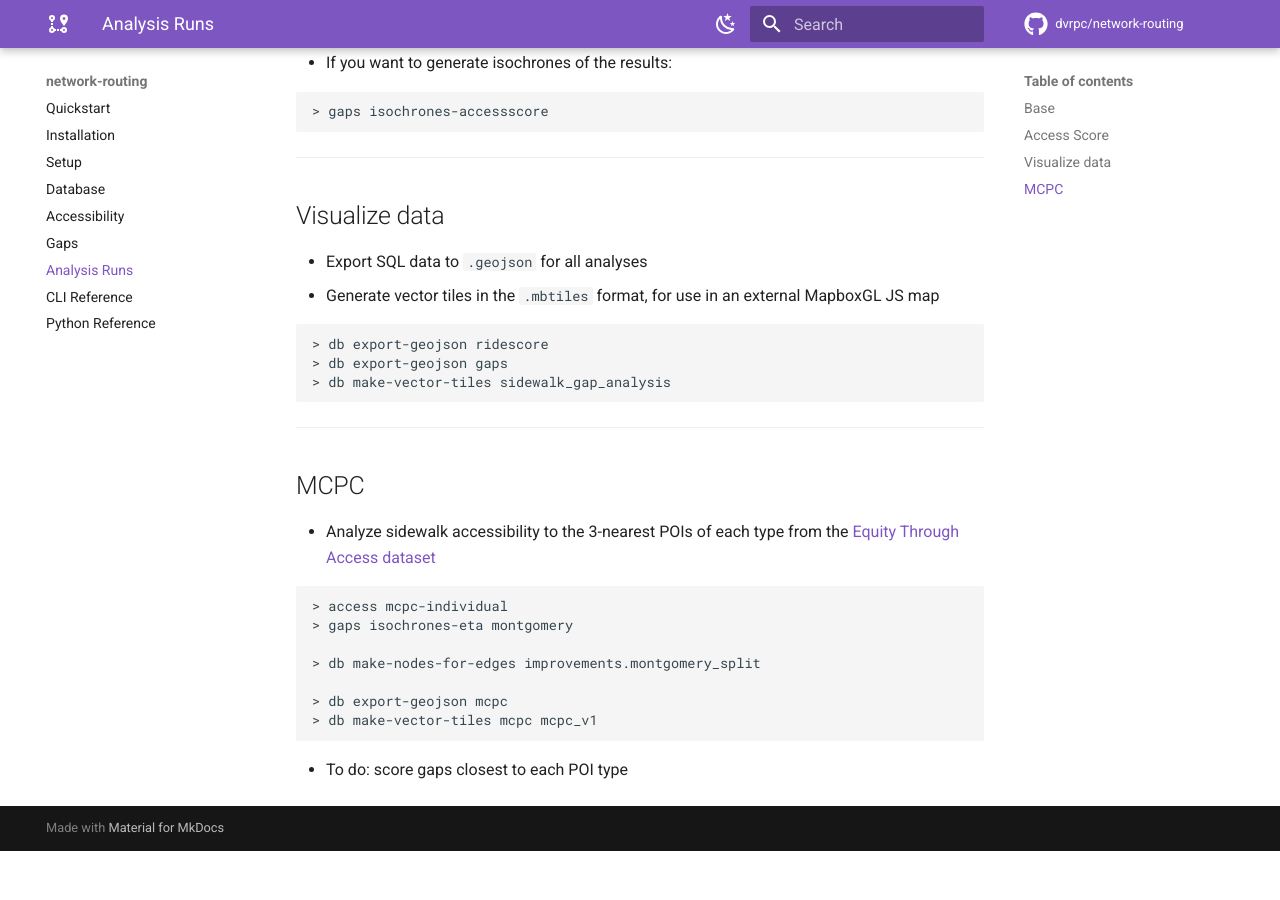
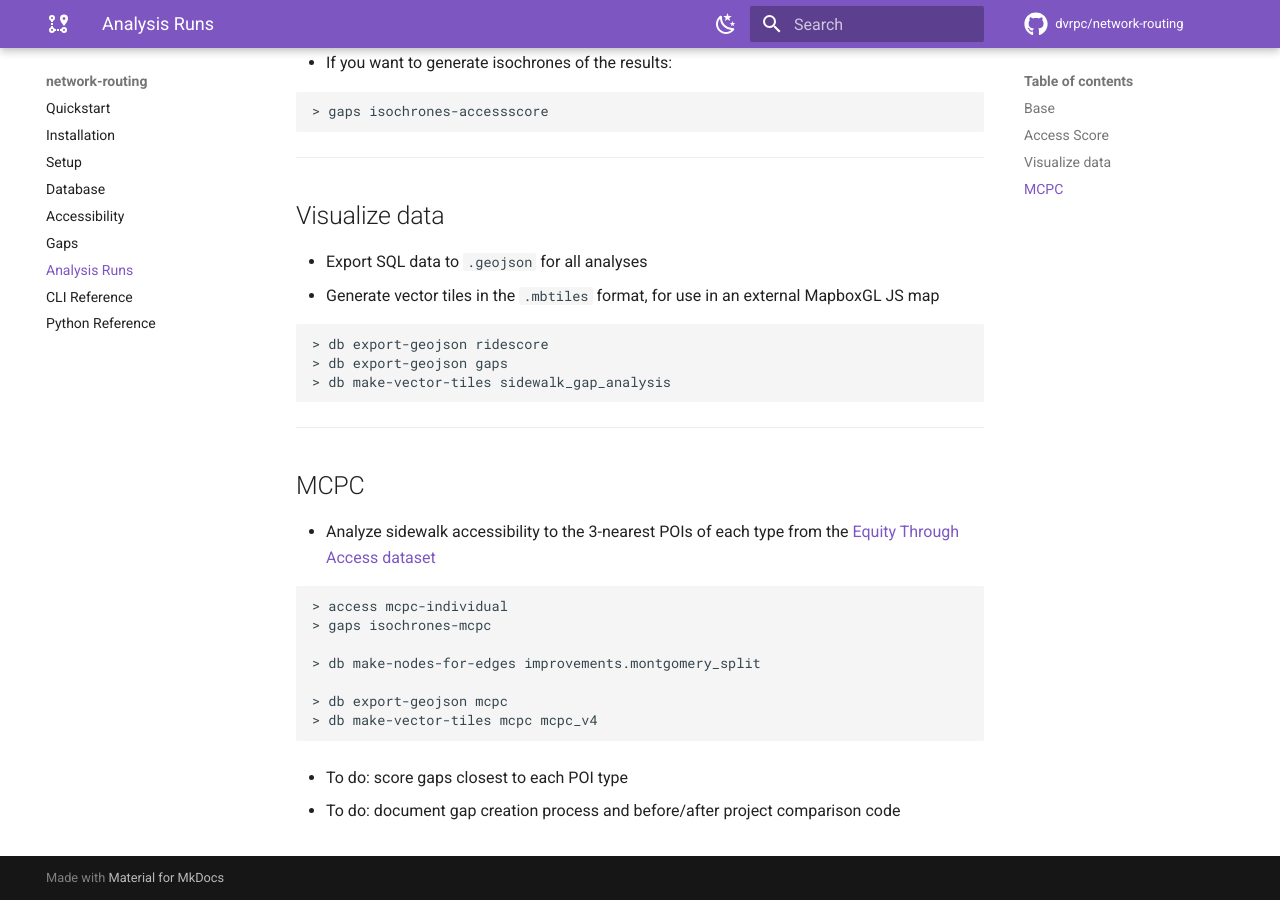
Before and after one commit to dvrpc/network-routing, an MkDocs documentation site: the page built from docs/analysis_runs.md, in a window 1280 px wide and 900 px high, scrolled down 1241 px. Built offline with MkDocs 1.6.1 and Material for MkDocs 9.7.7, drawn with Linux system fonts in a browser that asks for light colours; comment, search, counter and statistics services are not loaded; before the commit the page ends 2092 px from its top, so only the background shows below that.

Commit message:
update analysis run commands

````diff
--- a/docs/analysis_runs.md
+++ b/docs/analysis_runs.md
@@ -81,12 +81,14 @@
 
 ```bash
 > access mcpc-individual
-> gaps isochrones-eta montgomery
+> gaps isochrones-mcpc
 
 > db make-nodes-for-edges improvements.montgomery_split
 
 > db export-geojson mcpc
-> db make-vector-tiles mcpc mcpc_v1
+> db make-vector-tiles mcpc mcpc_v4
 ```
 
 - To do: score gaps closest to each POI type
+
+- To do: document gap creation process and before/after project comparison code
````
